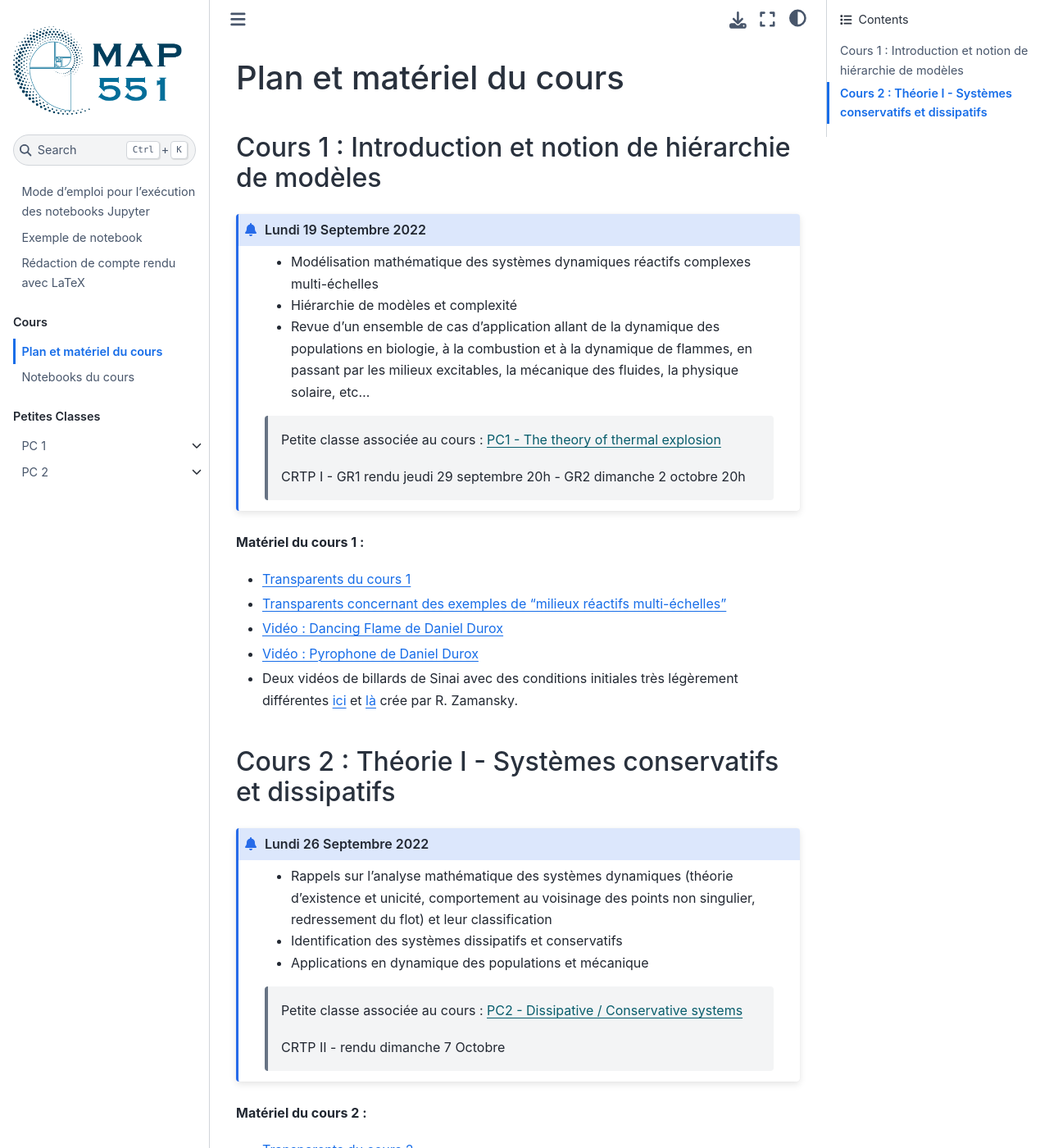
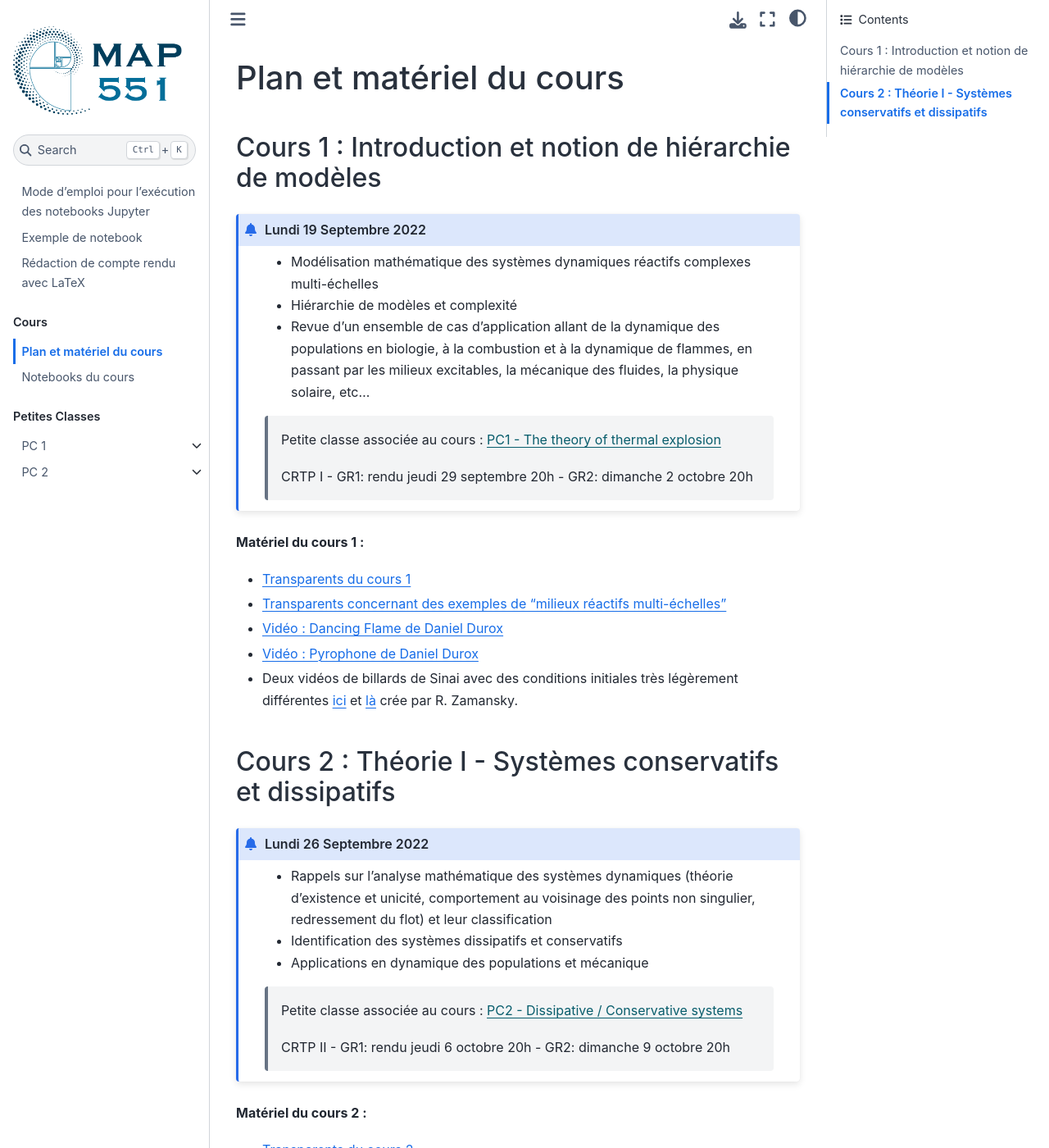
Before and after one commit to hpc-maths/jb_map551_2022_2023, a Jupyter Book: the page built from content/cours/cours.md, in a window 1280 px wide and 1400 px high. Shown: the whole window at 82% size. Built offline with Jupyter Book 1.0.4 settings and Sphinx 7.4.7 and the Sphinx Book theme 1.1.4, drawn with Linux system fonts in a browser that asks for light colours; pages that are not in the unit, such as notebooks, are missing from menus; comment, search, counter and statistics services are not loaded.

Commit message:
correction mineure

````diff
--- a/content/cours/cours.md
+++ b/content/cours/cours.md
@@ -10,7 +10,7 @@
 
 >  Petite classe associée au cours : [PC1 - The theory of thermal explosion](../pc/pc01_intro.md)
 >
->  CRTP I - GR1 rendu jeudi 29 septembre 20h - GR2 dimanche 2 octobre 20h
+>  CRTP I - GR1: rendu jeudi 29 septembre 20h - GR2: dimanche 2 octobre 20h
 ```
 
 **Matériel du cours 1 :**
@@ -35,7 +35,7 @@
 
 >  Petite classe associée au cours : [PC2 - Dissipative / Conservative systems](../pc/pc02_intro.md)
 >
->  CRTP II - rendu dimanche 7 Octobre
+>  CRTP II - GR1: rendu jeudi 6 octobre 20h - GR2: dimanche 9 octobre 20h
 
 ```
 
````
